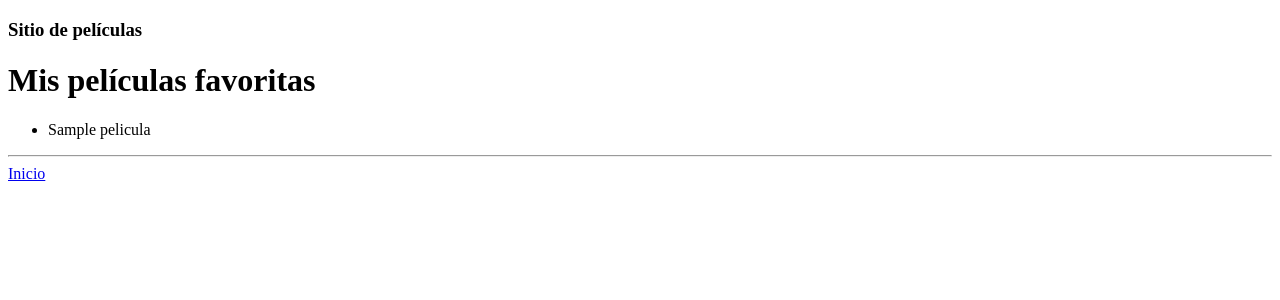
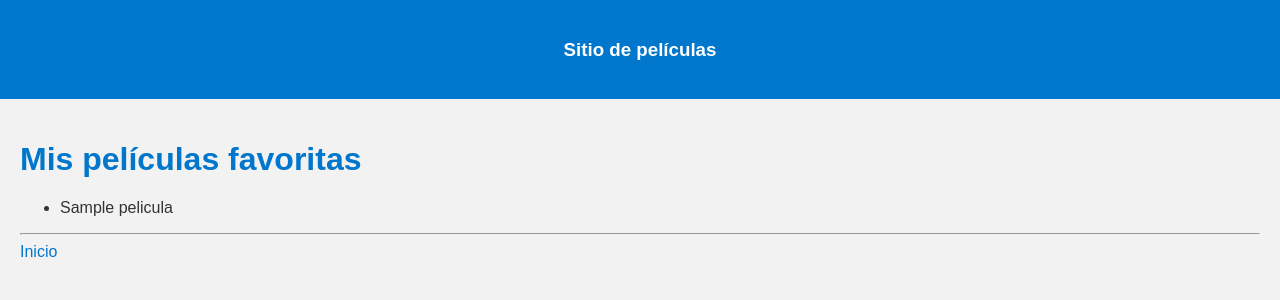
Before and after one commit to josegarcia19809/python_2025, a Flask app: template flask_peliculas/templates/peliculas.html in a window 1280 px wide. Shown: the top 300 px of the page. Run offline with Flask 3, Linux system fonts and the light colour scheme; the template is opened without the code that fills it: most values are stand-ins (such as "Sample title", 1, 10 or a date in 2020).

Commit message:
Flask: Agregando hoja de estilos

```diff
--- /dev/null
+++ b/flask_peliculas/static/css/styles.css
@@ -0,0 +1,35 @@
+body {
+    font-family: Arial, sans-serif;
+    background-color: #f2f2f2;
+    color: #333;
+    margin: 0;
+    padding: 0;
+}
+
+header {
+    background-color: #0077cc;
+    color: white;
+    padding: 20px;
+    text-align: center;
+}
+
+main {
+    padding: 20px;
+}
+
+h1, h2 {
+    color: #0077cc;
+}
+
+p {
+    font-size: 18px;
+}
+
+a {
+    color: #0077cc;
+    text-decoration: none;
+}
+
+a:hover {
+    text-decoration: underline;
+}
--- a/flask_peliculas/templates/peliculas.html
+++ b/flask_peliculas/templates/peliculas.html
@@ -3,6 +3,7 @@
 
 <head>
     <meta charset="UTF-8">
+    <link rel="stylesheet" href="{{ url_for('static', filename='css/styles.css')}}">
     <title>Películas</title>
 </head>
 
```
